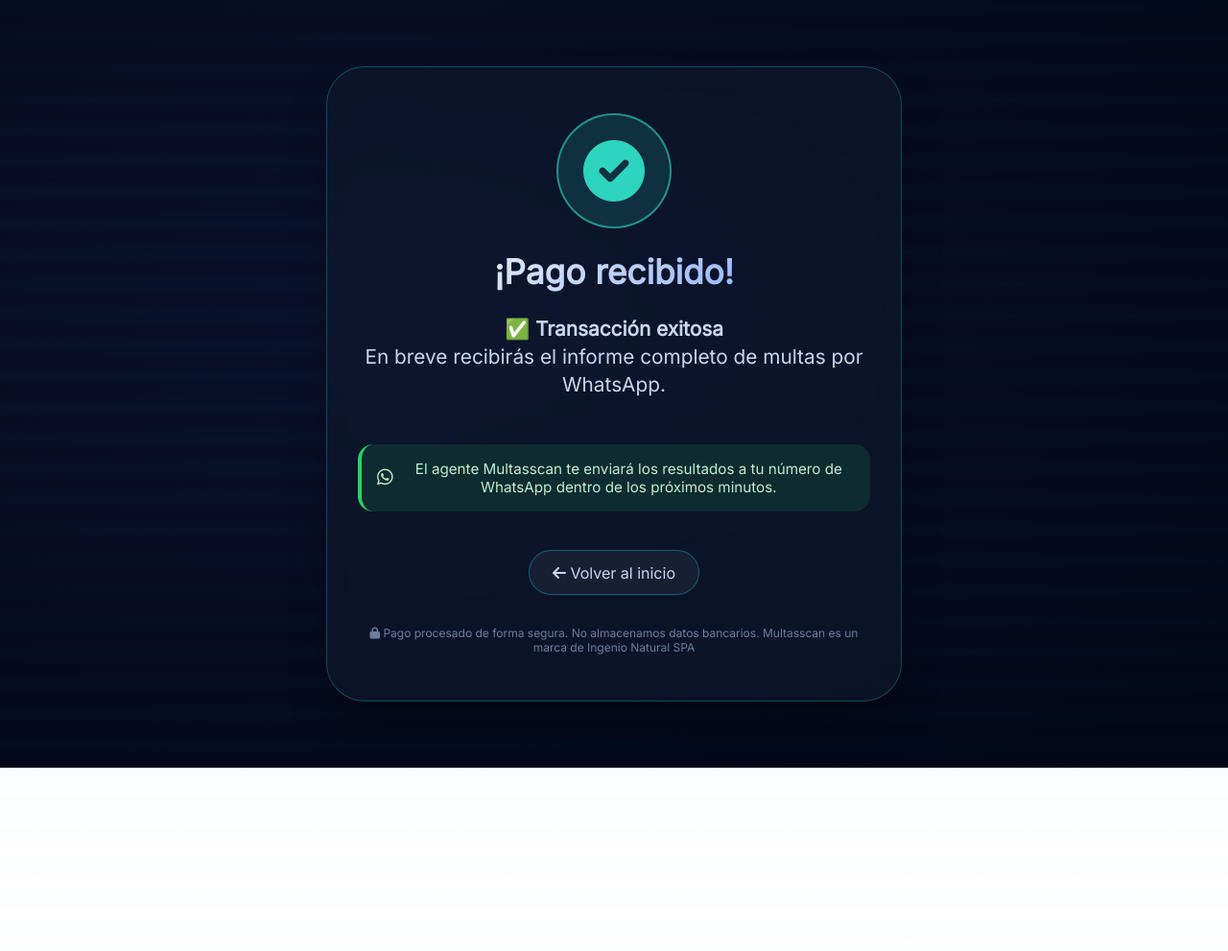
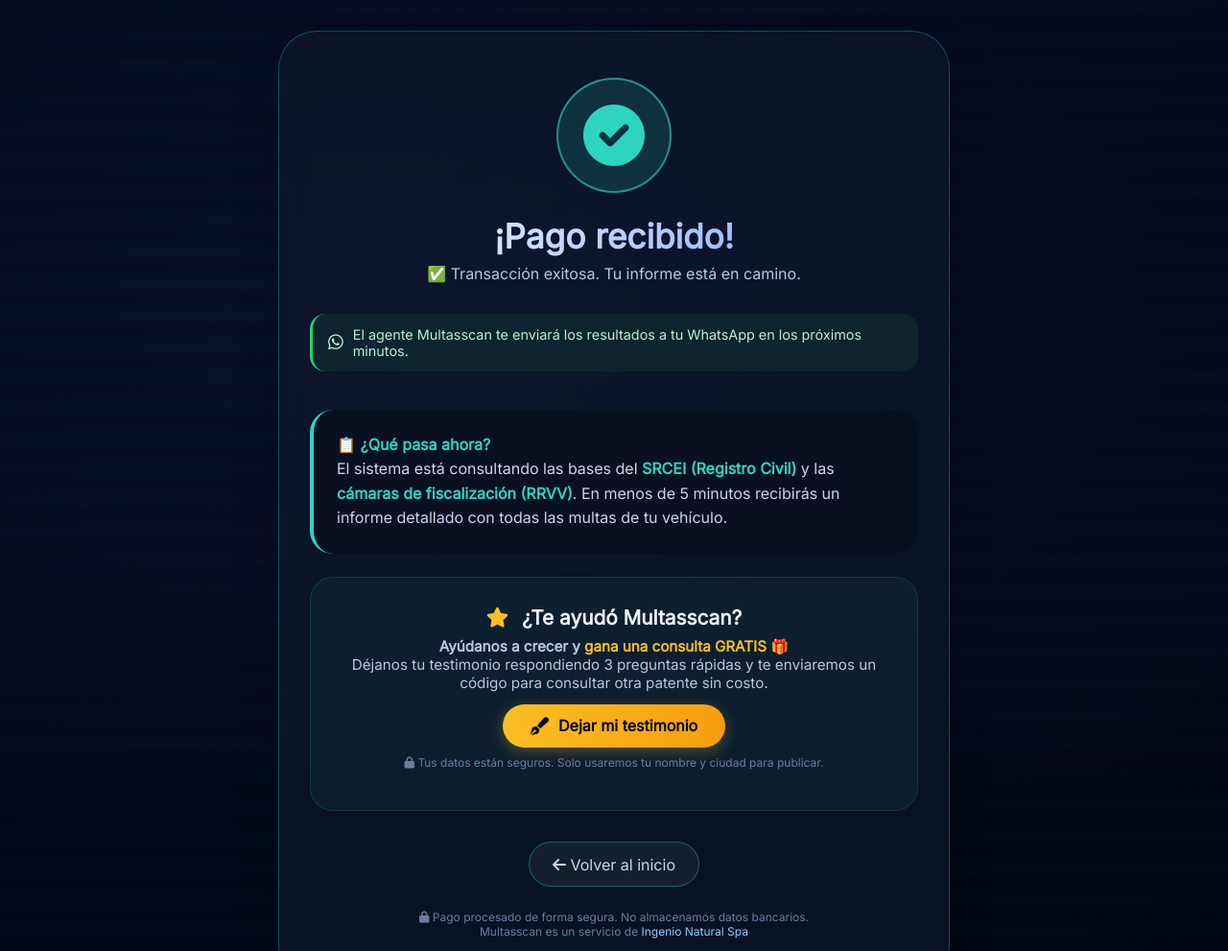
Before and after one commit to multasscan/multasscan.github.io, a plain HTML site: page gracias.html in a window 1280 px wide. Shown: the top 991 px of the page at 96% size. Before the commit the page ends 800 px from the top, so only its background shows below. Drawn offline with Linux system fonts and the light colour scheme.

Commit message:
agrega testimonios a la pagina gracias

```diff
--- a/gracias.html
+++ b/gracias.html
@@ -1,15 +1,14 @@
 <!DOCTYPE html>
 <html lang="es">
 <head>
-  <meta name="facebook-domain-verification" content="lzt9heg89nusctzl8ro4mr465ct5ze" />
-  <meta name="google-site-verification" content="75dhQH1c5pwQWqA42dzgltVf_ZgRvO5uJ9Y5SGN8h34" />
   <meta charset="UTF-8">
   <meta name="viewport" content="width=device-width, initial-scale=1.0, user-scalable=yes">
-  <title>Multasscan | Pago Confirmado por Ingenio Natural Spa</title>
-  <meta name="description" content="Tu pago al servicio Multasscan de Ingenio Natural Spa ha sido recibido. En breve recibirás el informe de multas por WhatsApp.">
+  <title>Pago Confirmado | Multasscan</title>
+  <meta name="description" content="Tu pago al servicio Multasscan ha sido recibido. En breve recibirás el informe de multas por WhatsApp.">
   <link href="https://fonts.googleapis.com/css2?family=Inter:opsz,wght@14..32,300;400;500;600;700;800&display=swap" rel="stylesheet">
   <link rel="stylesheet" href="https://cdnjs.cloudflare.com/ajax/libs/font-awesome/6.0.0-beta3/css/all.min.css">
   <style>
+    /* ========== ESTILOS BASE ========== */
     * {
       margin: 0;
       padding: 0;
@@ -24,6 +23,7 @@
       display: flex;
       align-items: center;
       justify-content: center;
+      padding: 2rem 1rem;
       overflow-x: hidden;
     }
 
@@ -55,10 +55,9 @@
     }
 
     .container {
-      max-width: 600px;
-      width: 90%;
-      margin: 2rem auto;
-      text-align: center;
+      max-width: 700px;
+      width: 100%;
+      margin: 0 auto;
       background: rgba(15, 25, 45, 0.6);
       backdrop-filter: blur(12px);
       border-radius: 2.5rem;
@@ -85,7 +84,6 @@
       background: rgba(45, 212, 191, 0.15);
       width: 120px;
       height: 120px;
-      line-height: 120px;
       border-radius: 60px;
       margin: 0 auto 1.5rem;
       border: 2px solid rgba(45, 212, 191, 0.6);
@@ -101,31 +99,88 @@
     h1 {
       font-size: 2.2rem;
       font-weight: 800;
+      text-align: center;
       background: linear-gradient(135deg, #ffffff, #7aa2f7);
       -webkit-background-clip: text;
       background-clip: text;
       color: transparent;
-      margin-bottom: 1rem;
+      margin-bottom: 0.5rem;
     }
 
-    .message {
-      font-size: 1.3rem;
-      margin: 1.5rem 0;
-      color: #cbd5f0;
-      line-height: 1.4;
+    .subtitle {
+      text-align: center;
+      color: #b9c7e0;
+      font-size: 1rem;
+      margin-bottom: 1.5rem;
     }
 
-    .whatsapp-note {
-      background: rgba(37, 211, 102, 0.12);
-      border-left: 4px solid #25D366;
-      padding: 1rem;
-      border-radius: 1rem;
+    .message-box {
+      background: rgba(0, 0, 0, 0.2);
+      border-radius: 1.5rem;
+      padding: 1.5rem;
+      margin: 1.5rem 0;
+      border-left: 4px solid #2dd4bf;
+    }
+
+    .message-box p {
+      color: #cbd5f0;
+      line-height: 1.6;
+    }
+
+    .message-box strong {
+      color: #2dd4bf;
+    }
+
+    /* ====== SECCIÓN DE TESTIMONIO ====== */
+    .testimonial-cta {
+      background: rgba(45, 212, 191, 0.06);
+      border-radius: 1.5rem;
+      padding: 1.8rem;
+      margin: 1.5rem 0;
+      border: 1px solid rgba(45, 212, 191, 0.15);
+      text-align: center;
+    }
+
+    .testimonial-cta h3 {
+      font-size: 1.3rem;
+      font-weight: 700;
+      color: #eef2ff;
+      margin-bottom: 0.5rem;
+    }
+
+    .testimonial-cta h3 i {
+      color: #fbbf24;
+      margin-right: 8px;
+    }
+
+    .testimonial-cta p {
+      color: #b9c7e0;
       font-size: 0.95rem;
+      margin-bottom: 0.8rem;
+    }
+
+    .testimonial-cta .btn-testimonial {
       display: inline-flex;
       align-items: center;
       gap: 10px;
-      margin: 1.5rem 0;
-      color: #bbf0d0;
+      background: linear-gradient(95deg, #fbbf24, #f59e0b);
+      color: #030617;
+      padding: 0.8rem 1.8rem;
+      border-radius: 60px;
+      font-weight: 700;
+      text-decoration: none;
+      font-size: 1rem;
+      transition: 0.2s;
+      box-shadow: 0 4px 15px rgba(251, 191, 36, 0.3);
+    }
+
+    .testimonial-cta .btn-testimonial:hover {
+      transform: scale(1.02);
+      box-shadow: 0 8px 25px rgba(251, 191, 36, 0.5);
+    }
+
+    .testimonial-cta .btn-testimonial i {
+      font-size: 1.2rem;
     }
 
     .btn-home {
@@ -138,7 +193,7 @@
       text-decoration: none;
       font-weight: 500;
       transition: 0.2s;
-      margin-top: 1rem;
+      margin-top: 0.5rem;
     }
 
     .btn-home:hover {
@@ -147,44 +202,39 @@
       color: white;
     }
 
+    .whatsapp-note {
+      background: rgba(37, 211, 102, 0.08);
+      border-left: 3px solid #25D366;
+      padding: 0.8rem 1rem;
+      border-radius: 1rem;
+      font-size: 0.9rem;
+      display: inline-flex;
+      align-items: center;
+      gap: 10px;
+      margin: 0.5rem 0 1rem;
+      color: #bbf0d0;
+    }
+
     footer {
-      margin-top: 2rem;
+      margin-top: 1.5rem;
+      text-align: center;
       font-size: 0.75rem;
       color: #6b7c9e;
     }
 
+    footer a {
+      color: #8fcbff;
+      text-decoration: none;
+    }
+
     @media (max-width: 500px) {
-      .container { padding: 2rem 1.2rem; }
+      .container { padding: 1.5rem; }
       h1 { font-size: 1.6rem; }
-      .message { font-size: 1.1rem; }
-      .check-icon { width: 80px; height: 80px; line-height: 80px; }
+      .check-icon { width: 80px; height: 80px; }
       .check-icon i { font-size: 2.5rem; }
+      .testimonial-cta .btn-testimonial { font-size: 0.9rem; padding: 0.7rem 1.2rem; }
     }
   </style>
-  <script type="application/ld+json">
-{
-  "@context": "https://schema.org",
-  "@type": "Organization",
-  "name": "Multasscan",
-  "description": "Servicio de consulta de multas vehiculares en Chile",
-  "url": "https://multasscan.github.io/multas_scan/",
-  "parentOrganization": {
-    "@type": "Organization",
-    "name": "Ingenio Natural Spa",
-    "legalName": "Ingenio Natural Spa",
-    "url": "https://multasscan.github.io/multas_scan/",
-    "sameAs": [
-      "https://www.instagram.com/tu_cuenta_aqui",
-      "https://www.facebook.com/tu_pagina_aqui"
-    ]
-  },
-  "potentialAction": {
-    "@type": "CommunicateAction",
-    "name": "Consultar multas",
-    "target": "https://wa.me/56935692418?text=Hola%2C%20quiero%20consultar%20el%20estado%20de%20multas%20para%20mi%20patente"
-  }
-}
-</script>
 </head>
 <body>
 <div class="bg-animation"></div>
@@ -192,21 +242,48 @@
   <div class="check-icon">
     <i class="fas fa-check-circle"></i>
   </div>
+
   <h1>¡Pago recibido!</h1>
-  <div class="message">
-    <strong>✅ Transacción exitosa</strong><br>
-    En breve recibirás el informe completo de multas por WhatsApp.
-  </div>
+  <p class="subtitle">✅ Transacción exitosa. Tu informe está en camino.</p>
+
   <div class="whatsapp-note">
     <i class="fab fa-whatsapp fa-lg"></i>
-    <span>El agente Multasscan te enviará los resultados a tu número de WhatsApp dentro de los próximos minutos.</span>
+    <span>El agente Multasscan te enviará los resultados a tu WhatsApp en los próximos minutos.</span>
   </div>
-  <!-- ✅ ENLACE CORREGIDO: ahora apunta a la raíz del dominio -->
-  <a href="/" class="btn-home">
-    <i class="fas fa-arrow-left"></i> Volver al inicio
-  </a>
+
+  <div class="message-box">
+    <p>
+      <strong>📋 ¿Qué pasa ahora?</strong><br>
+      El sistema está consultando las bases del <strong>SRCEI (Registro Civil)</strong> y las <strong>cámaras de fiscalización (RRVV)</strong>.
+      En menos de 5 minutos recibirás un informe detallado con todas las multas de tu vehículo.
+    </p>
+  </div>
+
+  <!-- ====== NUEVA SECCIÓN: LLAMADO A TESTIMONIO ====== -->
+  <div class="testimonial-cta">
+    <h3><i class="fas fa-star"></i> ¿Te ayudó Multasscan?</h3>
+    <p>
+      <strong>Ayúdanos a crecer y <span style="color: #fbbf24;">gana una consulta GRATIS</span> 🎁</strong><br>
+      Déjanos tu testimonio respondiendo 3 preguntas rápidas y te enviaremos un código para consultar otra patente sin costo.
+    </p>
+    <a href="https://docs.google.com/forms/d/e/1FAIpQLSfHfM4W0MBuTOs68J1n54TFh_8n9jRjxKpL7vLfVpz7Wp_5hg/viewform" target="_blank" class="btn-testimonial">
+      <i class="fas fa-pen-fancy"></i> Dejar mi testimonio
+    </a>
+    <p style="font-size: 0.75rem; color: #6b7c9e; margin-top: 0.5rem;">
+      <i class="fas fa-lock"></i> Tus datos están seguros. Solo usaremos tu nombre y ciudad para publicar.
+    </p>
+  </div>
+
+  <!-- ====== ENLACE VOLVER ====== -->
+  <div style="text-align: center; margin-top: 1.5rem;">
+    <a href="/" class="btn-home">
+      <i class="fas fa-arrow-left"></i> Volver al inicio
+    </a>
+  </div>
+
   <footer>
-    <i class="fas fa-lock"></i> Pago procesado de forma segura. No almacenamos datos bancarios. Multasscan es un marca de Ingenio Natural SPA
+    <i class="fas fa-lock"></i> Pago procesado de forma segura. No almacenamos datos bancarios.<br>
+    Multasscan es un servicio de <a href="/">Ingenio Natural Spa</a>
   </footer>
 </div>
 </body>
```
